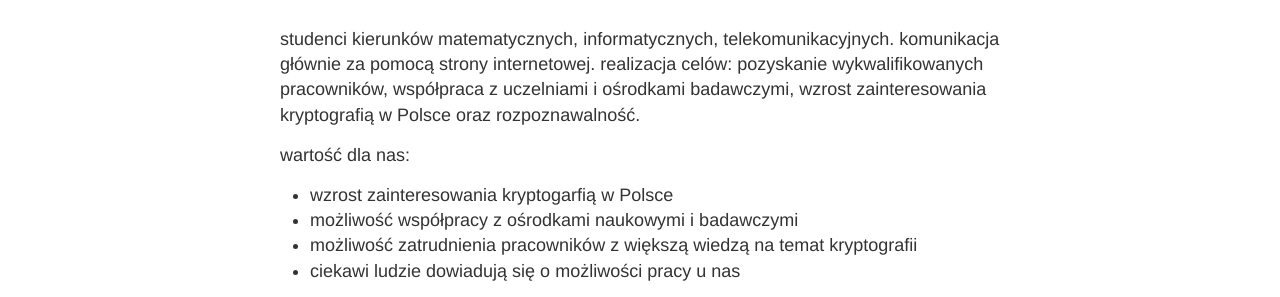
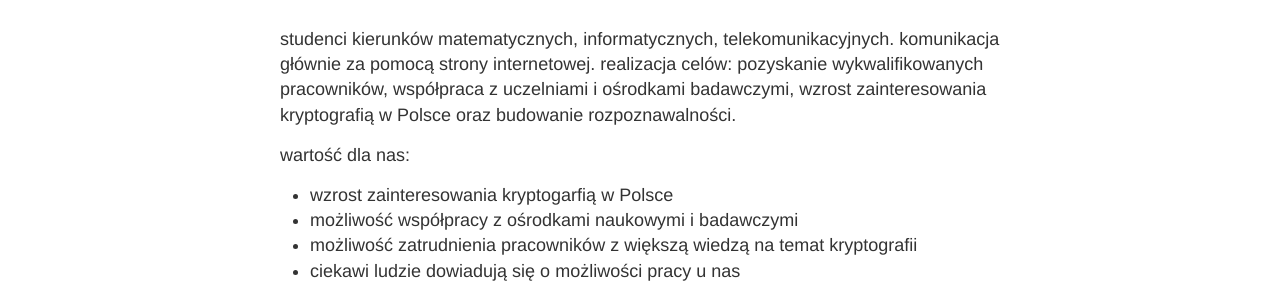
Before and after one commit to crypto-aretuza/crypto-aretuza.github.io, a Jekyll site: the page built from obf/_posts/2012-2-1-studenci.md, in a window 1280 px wide. Shown: the part 320-617 px from the top of the page. Built offline with Jekyll 4.4.1, drawn with Linux system fonts in a browser that asks for light colours.

Commit message:
Update 2012-2-1-studenci.md

```diff
--- a/obf/_posts/2012-2-1-studenci.md
+++ b/obf/_posts/2012-2-1-studenci.md
@@ -6,7 +6,7 @@ title: studenci
 studenci kierunków matematycznych, informatycznych, telekomunikacyjnych.
 komunikacja głównie za pomocą strony internetowej.
 realizacja celów: pozyskanie wykwalifikowanych pracowników, współpraca z uczelniami i ośrodkami badawczymi, wzrost zainteresowania kryptografią w Polsce
-oraz rozpoznawalność.
+oraz budowanie rozpoznawalności.
 
 wartość dla nas:
 <ul>
```
